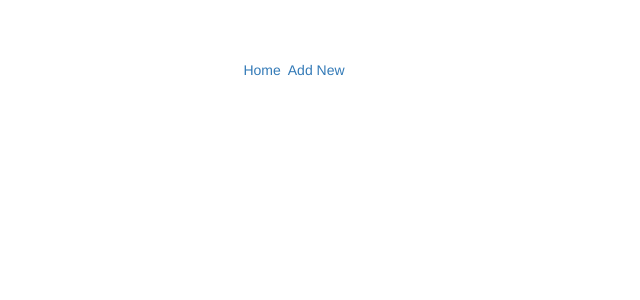
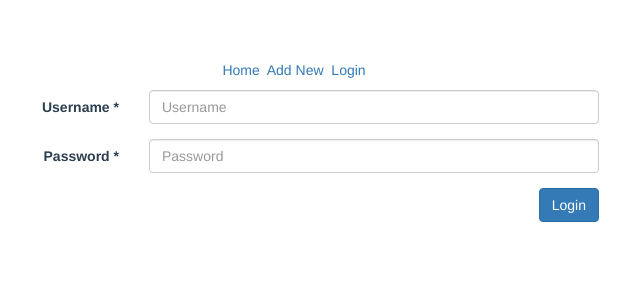
Before and after one commit to Nahid940/vue04012021, a Vue app: page /login in a window 1280 px wide. Shown: the top 300 px of the page, without its empty margins (346-986 px from the left). Built offline with nearby package versions, Linux system fonts and the light colour scheme.

Commit message:
Changes added

```diff
--- a/src/App.vue
+++ b/src/App.vue
@@ -2,7 +2,8 @@
   <div id="app">
     <div style="clear:both;text-align:center;margin-bottom:10px;">
       <router-link to="/">Home</router-link>&nbsp;
-      <router-link to="/create">Add New</router-link>
+      <router-link to="/create">Add New</router-link>&nbsp;
+      <router-link to="/login">Login</router-link>
     </div>
     <router-view></router-view>
   </div>
--- a/src/components/Home.vue
+++ b/src/components/Home.vue
@@ -1,7 +1,6 @@
 <template>
   <div class="">
       <Table/>
-      {{number}}
   </div>
 </template>
 
--- a/src/components/employee/EmployeeDetails.vue
+++ b/src/components/employee/EmployeeDetails.vue
@@ -21,14 +21,12 @@
                     </tr>
                 </tbody>
             </table>
-            <p>
+            <!-- <p>
                 This is store data
                 {{store_data}}
-            </p>
-
+            </p> -->
             <input type="text" v-on:keyup="storeInputValue" class="form-control" v-model="input_value">
-
-            <p>{{this.$store.getters.getInputvalue}}</p>
+            <ValueShow></ValueShow>
         </div>
     </div>
 </template>
@@ -37,6 +35,7 @@
 import Vue from 'vue';
 import axios from 'axios'
 import Vueaxios from 'vue-axios'
+import ValueShow from './ValueShow'
 Vue.use(Vueaxios,axios)
 
 export default {
@@ -59,7 +58,6 @@ export default {
             value:0,
             store_data:{},
             input_value:null,
-            stored_input_value:null
         }
     },
     methods:{
@@ -79,12 +77,14 @@ export default {
             // this.$store.dispatch('addEmployee',this.employee)
             this.$store.commit('addEmployee',this.employee)
             this.store_data=this.$store.state.employee
-            this.stored_input_value=this.$store.state.input_value
         })
     },
     computed:
     {
 
+    },
+    components:{
+        ValueShow
     }
 }
 </script>
--- /dev/null
+++ b/src/components/employee/ValueShow.vue
@@ -0,0 +1,16 @@
+<template>
+    <div class="show ">
+        <span class="label label-success">Value is {{this.$store.getters.getInputvalue}}</span>
+    </div>
+</template>
+<script>
+export default {
+    name:"ValueShow",
+    data()
+    {
+        return{
+            input_value:null
+        }
+    },
+}
+</script>
--- /dev/null
+++ b/src/components/login/Login.vue
@@ -0,0 +1,49 @@
+<template>
+    <div class="login">
+        <div class="col-md-6 col-md-offset-3">
+            <form v-on:submit.prevent='loginForm' class="form-horizontal" method="post" action="">
+                <div class="form-group">
+                    <label class="control-label col-sm-3" for="fname">Username *</label>
+                    <div class="col-sm-9">
+                        <input type="text" v-model='username' class="form-control" value="" id="fname" placeholder="Username" name="fname">
+                    </div>
+                </div>
+                <div class="form-group">
+                    <label class="control-label col-sm-3" for="fname">Password *</label>
+                    <div class="col-sm-9">
+                        <input type="text" v-model='password' class="form-control" value="" id="fname" placeholder="Password" name="password">
+                    </div>
+                </div>
+                <div class="form-group">
+                    <div class="col-sm-offset-2 col-sm-10">
+                        <button type="submit" class="btn btn-primary pull-right">Login</button>
+                    </div>
+                </div>
+            </form>
+        </div>
+    </div>
+</template>
+
+<script>
+
+import Vue from 'vue'
+import axios from 'vue-axios'
+import VueAxios from 'vue-axios'
+Vue.use(VueAxios,axios)
+export default {
+    name:'Login',
+    data()
+    {
+        return{
+            username:'',
+            password:''
+        }
+    },
+    methods:{
+        doLogin()
+        {
+            Vue.axios.post('localhost:8080').then((response)=>{console.log(response)})
+        }
+    }
+}
+</script>
--- a/src/router/index.js
+++ b/src/router/index.js
@@ -3,6 +3,7 @@ import Router from 'vue-router'
 import Home from "../components/Home.vue";
 import Create from '../components/Create.vue'
 import Edit from '../components/Edit.vue'
+import Login from '../components/login/Login.vue'
 import EmployeeDetails from '../components/employee/EmployeeDetails.vue'
 
 Vue.use(Router)
@@ -20,6 +21,11 @@ export default new Router({
             component: Create,
         },
         {
+            path: "/login",
+            name: "Login",
+            component: Login,
+        },
+        {
             path:'/edit/:id',
             name:"Edit",
             component:Edit,
```
